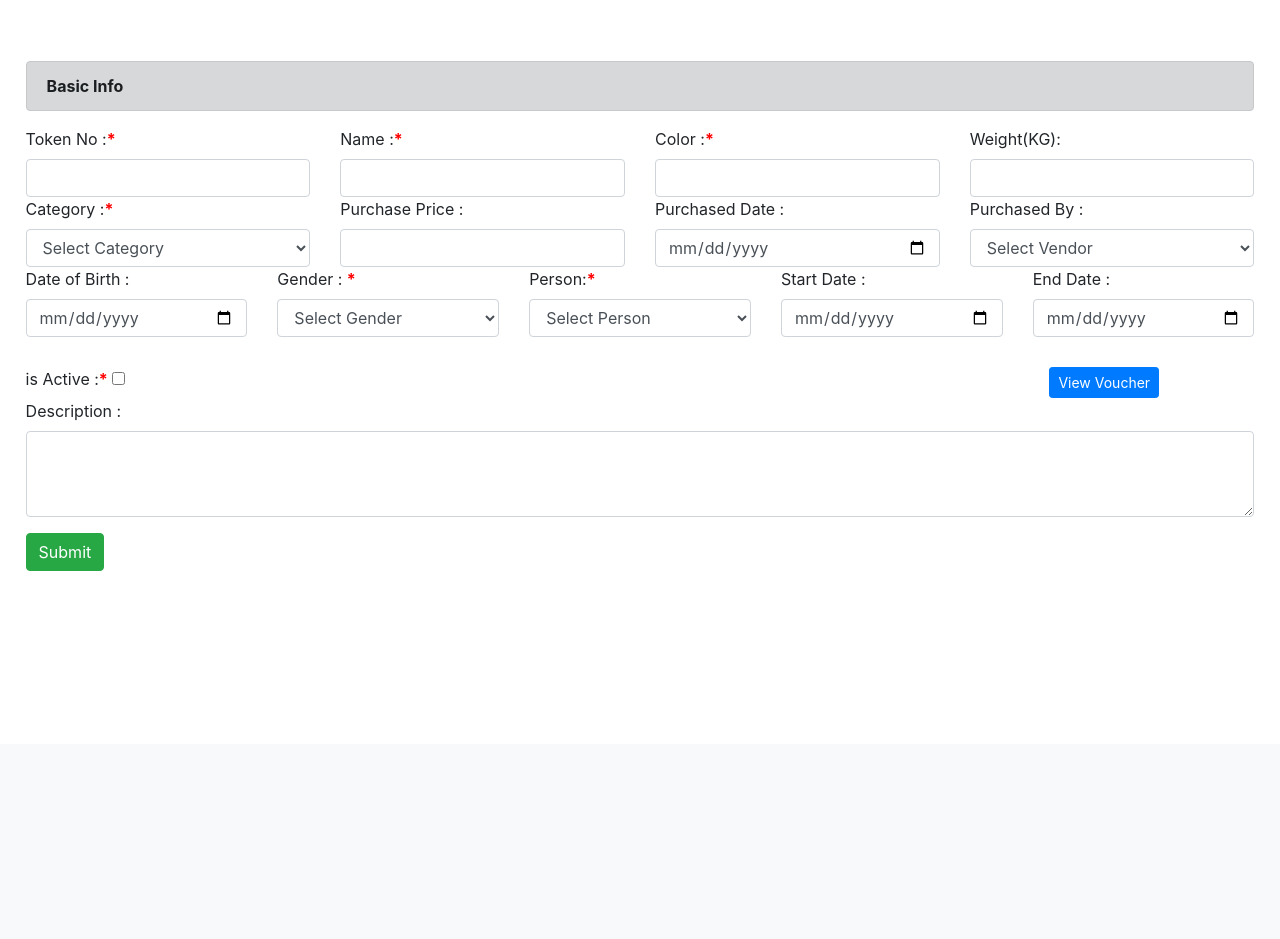
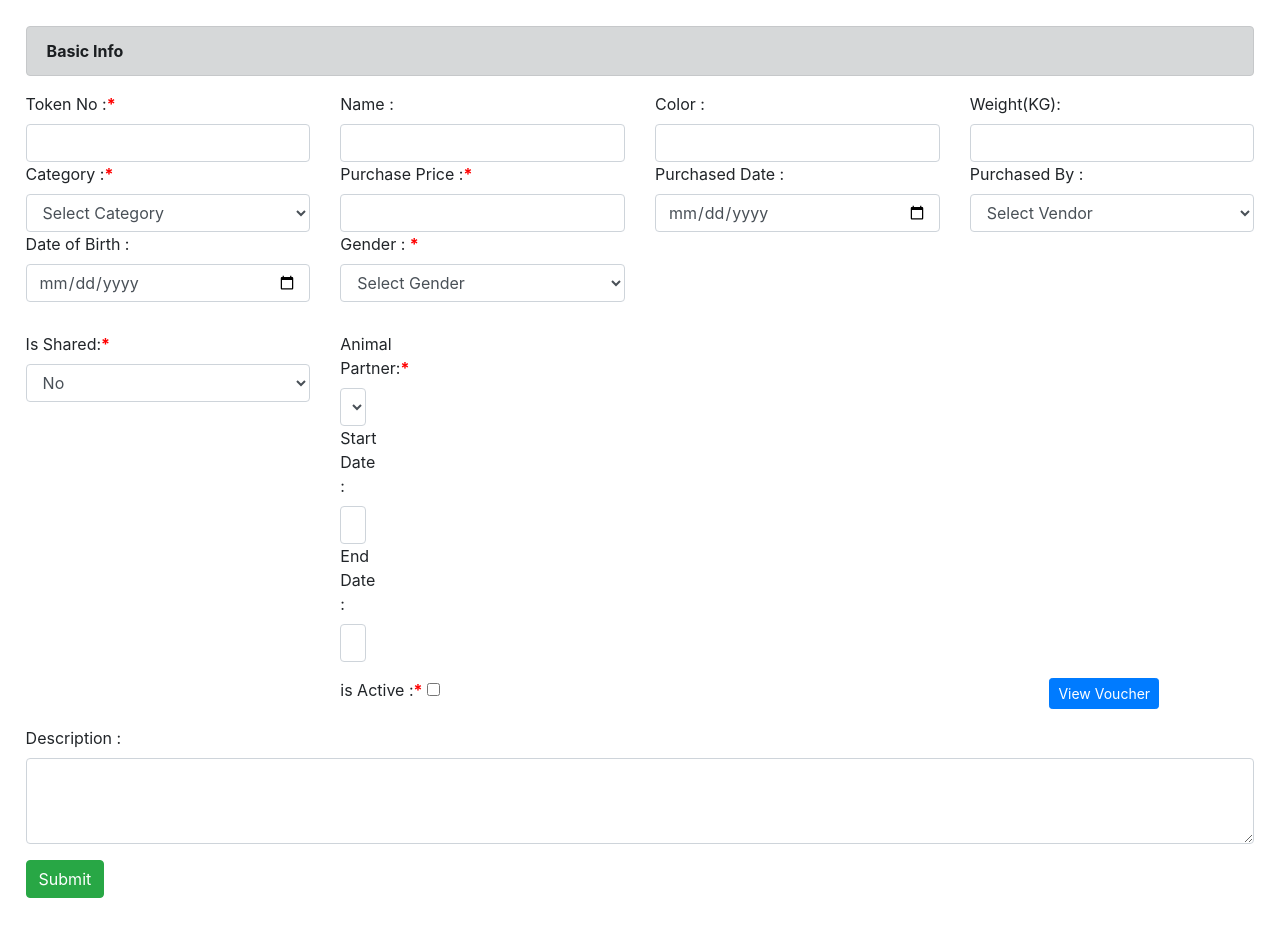
Before and after one commit to junaidanwar080/livestock, a Django app: template livestockapp/templates/animal_profile/insert_animal_profile.html in a window 1280 px wide. Shown: the part 56-995 px from the top of the page. Before the commit the page ends 627 px from the top, so only its background shows below. Run offline with Django 3.2, Linux system fonts and the light colour scheme; the template is opened without the code that fills it, so the values that code supplies are empty; some libraries are stand-ins or nearby versions.

Commit message:
changes are made in Animal voucer

```diff
--- a/livestockapp/templates/animal_profile/insert_animal_profile.html
+++ b/livestockapp/templates/animal_profile/insert_animal_profile.html
@@ -16,7 +16,7 @@
   <div  style="margin-left:30%; margin-top:-42%; "><b></b></div> {% endcomment %}
 <div style="margin:2%;">
   <form action='/insert_animal_profile' method="POST" >
-    <div class="alert alert-dark " role="alert" style="margin-top:5%;"><b >Basic Info</b></div>
+    <div class="alert alert-dark " role="alert" style="margin-top:2%;"><b >Basic Info</b></div>
     {% if error2 %}
     <div class="alert alert-danger offset-2" role="alert">Please Enter Token No !! </div>
     {% endif %}
@@ -46,26 +46,26 @@
     {% csrf_token %}
     {% comment %} <div class="container-fluid" style="margin-left:0%;"> {% endcomment %}
     <div class="row">
-      <div class="col">
+      <div class="col-sm-3">
         <label class=" control-label">Token No :<span style="color:red; font-weight:bold;">*</span></label>
         <input type="text" class="form-control" id="token_no" name="token_no"  >
       </div>
-      <div class="col">
-          <label class=" control-label">Name :<span style="color:red; font-weight:bold;">*</span></label>
+      <div class="col-sm-3">
+          <label class=" control-label">Name :</label>
           <input type="text" class="form-control" id="ani_name" name="ani_name"  >
       </div>
-      <div class="col">
-        <label class=" control-label">Color :<span style="color:red; font-weight:bold;">*</span></label>
+      <div class="col-sm-3">
+        <label class=" control-label">Color :</label>
         <input type="text" class="form-control" id="color" name="color"  >
       </div>
-      <div class="col">
+      <div class="col-sm-3">
         <label class=" control-label">Weight(KG):</label>
         <input type="text" class="form-control" id="weight" name="weight"  >
       </div>
     </div>
 
     <div class="row">
-      <div class="col" >
+      <div class="col-sm-3" >
         <label class="from-group" >Category :<span style="color:red; font-weight:bold;">*</span></label>
         <select id="category_id" name="category_id"  class="form-control">
           <option value="">Select Category</option>
@@ -75,16 +75,16 @@
         </select>
       </div>
 
-      <div class="col" >
-        <label for="purchase_price ">Purchase Price :</label>
+      <div class="col-sm-3" >
+        <label for="purchase_price ">Purchase Price :<span style="color:red; font-weight:bold;">*</span></label>
         <input type="text" class="form-control" id="purchase_price" name="purchase_price"  >
       </div>
-      <div class="col" >
+      <div class="col-sm-3" >
         <label for="purchased_date">Purchased Date :</label>
         <input type="date" class="form-control" id="purchased_on" name="purchased_on" value="{{date}}" >
       </div>
 
-      <div class="col" >
+      <div class="col-sm-3" >
         <label for="purchased_by">Purchased By :</label>
         <select class="form-control" id="purchased_by" name="purchased_by">
           <option value="">Select Vendor</option>
@@ -96,11 +96,11 @@
       </div>
     </div>
     <div class="row">
-      <div class="col" >
+      <div class="col-sm-3" >
         <label class=" control-label">Date of Birth :</label>
         <input type="date" class="form-control" id="date_of_birth" name="date_of_birth" >
       </div>
-      <div class="col" >
+      <div class="col-sm-3" >
 		    <label class=" control-label">Gender : <span style="color:red; font-weight:bold;">*</span></label>
         <select onchange="changeDropdown(this.value);" name="gender" class="form-control" required="required" id="gender" class="gender">
           <option value="">Select Gender</option>
@@ -108,42 +108,63 @@
           <option value="female">Female</option>
         </select>
       </div>
-      <div class="col" >
-        <label class="from-group" >Person:<span style="color:red; font-weight:bold;">*</span></label>
+      <div class="col-sm-3" >
+
+      </div>
+      <div  class="col-sm-3">
+
+      </div>
+
+
+    </div>
+    <div class="row" style='margin-top:30px;'>
+      <div class="col-sm-3"  >
+        <label class="from-group" >Is Shared:<span style="color:red; font-weight:bold;">*</span></label>
+        <select id="is_shared" name="is_shared"  class="form-control">
+          <option value="0">No</option>
+          <option value="1">Yes</option>
+        </select>
+      </div>
+      <div id="">
+      <div class="col-sm-3" >
+        <label class="from-group" >Animal Partner:<span style="color:red; font-weight:bold;">*</span></label>
         <select id="person_id" name="person_id"  class="form-control">
-          <option value="">Select Person</option>
+          <option value="">Select Partner</option>
           {% for x in per %}
           <option value="{{x.id}}">{{x.username}}</option>
         {% endfor %}
         </select>
       </div>
-      <div  class="col">
+      <div class="col-sm-3"  >
         <label class=" control-label" > Start Date :</label>
         <input type="date" class="form-control"  name="start_date"  >
       </div>
-      <div class="col"  >
+      <div class="col-sm-3"  >
         <label for="end_date" class=" control-label" > End Date :</label>
         <input type="date" class="form-control"  name="end_date" value="" >
       </div>
+    </div>
+    </div>
 
-    </div>
-    <div class="row" style='margin-top:30px;'>
-      <div class="col" >
+
+    <div class="row my-3" >
+      <div class="col-sm-3"  >
+
+      </div>
+      <div class="col-sm-3" >
         <label for="status" >is Active :<span style="color:red; font-weight:bold;">*</span></label>
         <input type="checkbox"  id="status" name="status">
         <input type="text"  id="status_val" name="status_val"  value="0" hidden>
       </div>
-      <div class="col"  >
+      <div class="col-sm-3"  >
       </div>
-      <div class="col"  >
-      </div>
-      <div class="col"  >
+      <div class="col-sm-3"  >
         <button  class="btn btn-sm btn-primary" id="btn_save" style="margin-left: 28%; " data-toggle="modal" data-target="#add_account_model">View Voucher</button>
       </div>
     </div>
 
     <div class="row">
-      <div class="col">
+      <div class="col-sm-12">
         <label for="description" >Description :</label>
         <textarea id="description" class="form-control" name="description" rows="3" cols="50"></textarea>
       </div>
@@ -186,8 +207,7 @@
                     </tr>
                     <tr>
                         <td><label><b>Voucher Date</b></label></td>
-                        <td><input type="date" name="voucher_date" id="voucher_date" value="{{date}}"
-                                class="form-control"></td>
+                        <td><input type="date" name="voucher_date" id="voucher_date" value="{{date}}" class="form-control"></td>
                         <td></td>
                     </tr>
 
--- a/livestockapp/templates/navbar.html
+++ b/livestockapp/templates/navbar.html
@@ -8,12 +8,10 @@
     <script src="https://code.jquery.com/jquery-3.1.1.min.js"></script>
     <script src="https://cdnjs.cloudflare.com/ajax/libs/popper.js/1.16.0/umd/popper.min.js"></script>
     <script src="https://maxcdn.bootstrapcdn.com/bootstrap/4.5.2/js/bootstrap.min.js"></script>
-    {% comment %} <link rel="stylesheet" href="https://cdn.jsdelivr.net/npm/bootstrap@4.0.0/dist/css/bootstrap.min.css" integrity="sha384-Gn5384xqQ1aoWXA+058RXPxPg6fy4IWvTNh0E263XmFcJlSAwiGgFAW/dAiS6JXm" crossorigin="anonymous">
-    <script src="https://code.jquery.com/jquery-3.2.1.slim.min.js" integrity="sha384-KJ3o2DKtIkvYIK3UENzmM7KCkRr/rE9/Qpg6aAZGJwFDMVNA/GpGFF93hXpG5KkN" crossorigin="anonymous"></script>
-    <script src="https://cdn.jsdelivr.net/npm/popper.js@1.12.9/dist/umd/popper.min.js" integrity="sha384-ApNbgh9B+Y1QKtv3Rn7W3mgPxhU9K/ScQsAP7hUibX39j7fakFPskvXusvfa0b4Q" crossorigin="anonymous"></script>
-    <script src="https://cdn.jsdelivr.net/npm/bootstrap@4.0.0/dist/js/bootstrap.min.js" integrity="sha384-JZR6Spejh4U02d8jOt6vLEHfe/JQGiRRSQQxSfFWpi1MquVdAyjUar5+76PVCmYl" crossorigin="anonymous"></script>
-    <link rel="stylesheet" type="text/css" href="https://cdn.datatables.net/1.10.21/css/jquery.dataTables.css">
-    <script type="text/javascript" charset="utf8" src="https://cdn.datatables.net/1.10.21/js/jquery.dataTables.js"></script> {% endcomment %}
+    <link rel="stylesheet" href="https://cdn.jsdelivr.net/npm/bootstrap@4.6.2/dist/css/bootstrap.min.css">
+  <script src="https://cdn.jsdelivr.net/npm/jquery@3.6.4/dist/jquery.slim.min.js"></script>
+  <script src="https://cdn.jsdelivr.net/npm/popper.js@1.16.1/dist/umd/popper.min.js"></script>
+  <script src="https://cdn.jsdelivr.net/npm/bootstrap@4.6.2/dist/js/bootstrap.bundle.min.js"></script>
 
   </head>
 
```
Also changed, not shown: livestockapp/views.py (+14 -15 lines).
